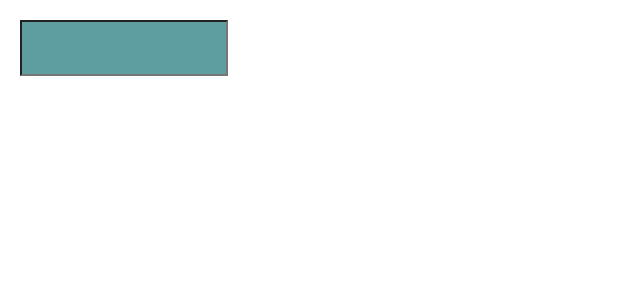
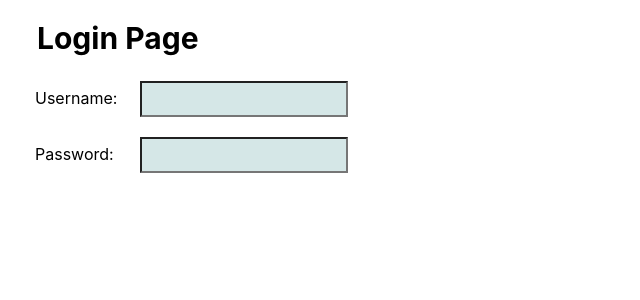
Before and after one commit to JoeDPRC/my-app, a React (Create React App) app: page / in a window 1280 px wide. Shown: the top 300 px of the page, without its empty margins (0-640 px from the left). Built offline with nearby package versions, Linux system fonts and the light colour scheme.

Commit message:
creating a form using reusable text-input components

```diff
--- a/src/App.css
+++ b/src/App.css
@@ -17,23 +17,8 @@ margin-top: 20px;}
   color: #61dafb;
 }
 
-.textInput{
-  width: 200px;
-  height: 50px;
-  color: black;
-  background-color: cadetblue;
-  font-size: medium;
+legend{
+  font-size: 30px;
+  font-weight: bold;
+  margin: 15px;
 }
-
-label{
-  display: block;
-}
-
-@keyframes App-logo-spin {
-  from {
-    transform: rotate(0deg);
-  }
-  to {
-    transform: rotate(360deg);
-  }
-}
--- a/src/App.tsx
+++ b/src/App.tsx
@@ -1,58 +1,24 @@
 import React from 'react';
 import './App.css';
-import TextInputBox from './components/common/TextInput/TextInput';
-//import Label from './components/common/Label/Label';
+import Login from './components/common/Login/Login';
 
-interface IProps {
+type Props = {
 }
 
-interface IState {
+type State = {
   error: boolean;
 }
 
-export default class App extends React.Component<IProps, IState> {
-  constructor(props: any) {
-    super(props)
-    this.state = {error: false};
-    this.errorHandler = this.errorHandler.bind(this);
-  }
+export default class App extends React.Component<Props, State> {
 
-//const label = "some text as the label: ";
-//const formTitle = "Form Title";
-
-
- errorHandler(value: string) {
-  let currentComponent = this;
-  console.log(value);
-  if (value.length < 5) {
-    currentComponent.setState({
-      error: true
-    })
-  }
-  else {
-    currentComponent.setState({
-      error: false
-    })
-  }
-}
 
   render() {
     return (
       <div className="App">
-        <form>
-          {/* <legend>{this.formTitle}</legend> */}
-            {/* <Label
-            className={'labelClass'}
-            id={'labelId'}
-            children={label}></Label> */}
-            <TextInputBox
-              className={'textInput'}
-              id={'textInput'}
-              type={'text'}
-              onChangeHandler={this.errorHandler}
-              errorMessage={'error message'}
-              error={this.state.error}/>
-        </form>
+        <Login
+          className={'formClass'}
+          formTitle={'Login Page'}
+          />
       </div>
     );
   }
--- a/src/components/common/Label/Label.css
+++ b/src/components/common/Label/Label.css
@@ -0,0 +1,6 @@
+
+  label{
+    display: inline-block;
+    margin-left: 15px;
+    margin-right: 15px;
+  }
--- /dev/null
+++ b/src/components/common/Login/Login.tsx
@@ -0,0 +1,86 @@
+import React from 'react';
+import './Login.css';
+import { Props } from './Type';
+import TextInputBox from '../TextInput/TextInput';
+
+
+type State = {
+  usernameError: boolean;
+  passwordError: boolean;
+}
+
+export default class Login extends React.Component<Props, State> {
+  constructor(props: Props) {
+    super(props)
+    this.state = {
+      usernameError: false,
+      passwordError: false
+    };
+    this.usernameErrorHandler = this.usernameErrorHandler.bind(this);
+    this.passwordErrorHandler = this.passwordErrorHandler.bind(this);
+  }
+
+  usernameErrorHandler(value: string) {
+    let currentComponent = this;
+    console.log(value);
+    if (value.length < 5) {
+      currentComponent.setState({
+        usernameError: true
+      })
+    }
+    else {
+      currentComponent.setState({
+        usernameError: false
+      })
+    }
+  }
+
+  passwordErrorHandler(value: string) {
+    let currentComponent = this;
+    console.log(value);
+    if (value.length < 5) {
+      currentComponent.setState({
+        passwordError: true
+      })
+    }
+    else {
+      currentComponent.setState({
+        passwordError: false
+      })
+    }
+  }
+
+  render() {
+    return(
+    <>
+      <form className={this.props.className}>
+        <legend>{this.props.formTitle}</legend>
+          <TextInputBox
+            labelEnabled={true}
+            labelText={'Username: '}
+            labelClass={'label'}
+            className={'usernameTextInput'}
+            id={'textInput'}
+            type={'text'}
+            onChangeHandler={this.usernameErrorHandler}
+            errorMessage={'username must be longer the 5 characters'}
+            error={this.state.usernameError}/>
+            <br/>
+            <TextInputBox
+            labelEnabled={true}
+            labelText={'Password: '}
+            labelClass={'label'}
+            className={'passwordTextInput'}
+            id={'textInput'}
+            type={'password'}
+            onChangeHandler={this.passwordErrorHandler}
+            errorMessage={'password must be longer the 5 characters'}
+            error={this.state.passwordError}/>
+      </form>
+    </>
+
+
+    )
+  }
+
+}
--- /dev/null
+++ b/src/components/common/Login/Type.tsx
@@ -0,0 +1,4 @@
+export type Props = {
+    className: string,
+    formTitle: string,
+}
--- a/src/components/common/TextInput/TextInput.css
+++ b/src/components/common/TextInput/TextInput.css
@@ -1,19 +1,38 @@
-.textInput{
-    width: 200px;
-    height: 50px;
-    color: black;
-    background-color: cadetblue;
-    font-size: medium;
+
+.label{
+    display: inline-block;
+    margin-left: 15px;
+    margin-right: 15px;
+    width: 80px;
   }
 
-  label{
-    display: block;
+.usernameTextInput{
+    width: 200px;
+    height: 30px;
+    color: black;
+    background-color: rgb(213, 231, 231);
+    font-size: medium;
+    margin: 10px;
+  }
+
+  .passwordTextInput{
+    width: 200px;
+    height: 30px;
+    color: black;
+    background-color: rgb(213, 231, 231);
+    font-size: medium;
+    margin: 10px;
+  }
+
+  .hide{
+    display: none;
   }
 
 
 .errorMessage {
   color: red;
   font-weight: bold;
+  margin-left: 10px;
 }
 
 .errorMessage.hide{
@@ -21,5 +40,5 @@
 }
 
 .errorMessage.hide.show{
-  display: block
+  display: inline-block
 }
--- a/src/components/common/TextInput/TextInput.tsx
+++ b/src/components/common/TextInput/TextInput.tsx
@@ -1,21 +1,6 @@
 import React from 'react';
 import './TextInput.css';
 import { Props } from './Type';
-
-
-
-// class TextInput extends React.Component {
-//   constructor(props) {
-//     super(props)
-//     this.state = {
-//       onInput: props.onInput,
-//       label: props.label,
-//       className: props.className,
-//       type: props.type,
-//   ...props
-//     }
-//   }
-// }
 
 
 const TextInput = ({
@@ -25,9 +10,17 @@ const TextInput = ({
   type,
   errorMessage,
   error,
+  labelEnabled,
+  labelText,
+  labelClass,
+  labelID,
   ...props
 }:Props) => (
   <React.Fragment>
+    <label
+      className={`${labelClass} ${labelEnabled ? '' : 'hide'}`}
+      id={labelID}
+      children={labelText}></label>
     <input
       type={type ? type : 'text'}
       className={`comp-textInput ${className}`}
--- a/src/components/common/TextInput/Type.tsx
+++ b/src/components/common/TextInput/Type.tsx
@@ -6,4 +6,8 @@ export type Props={
   id?: string,
   errorMessage?: string,
   error: boolean,
+  labelEnabled?:boolean,
+  labelText?: string,
+  labelClass?: string,
+  labelID?: string,
 }
```
Also changed, not shown: src/components/common/Login/Login.css (added), 1 other file (tests, documents, lock files or other folders).
